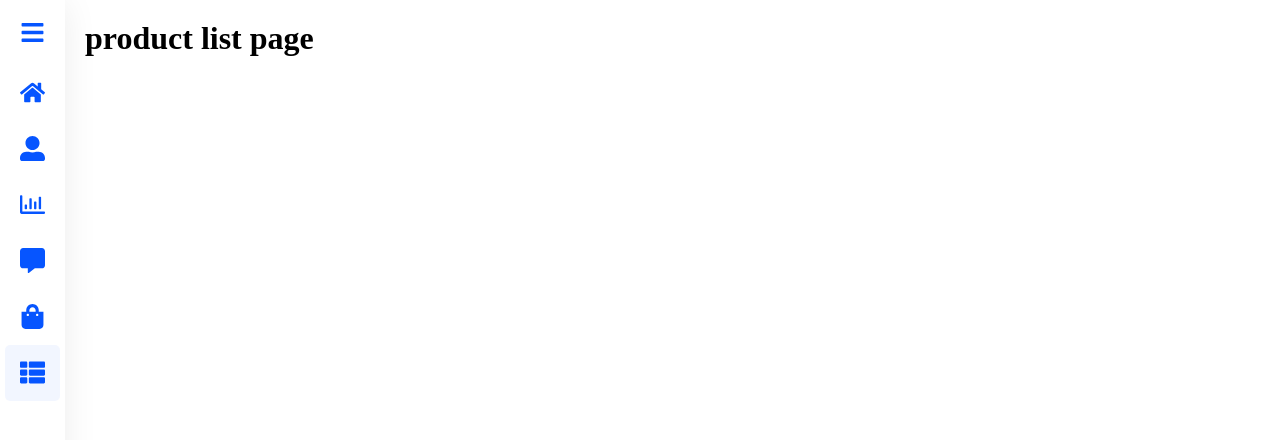
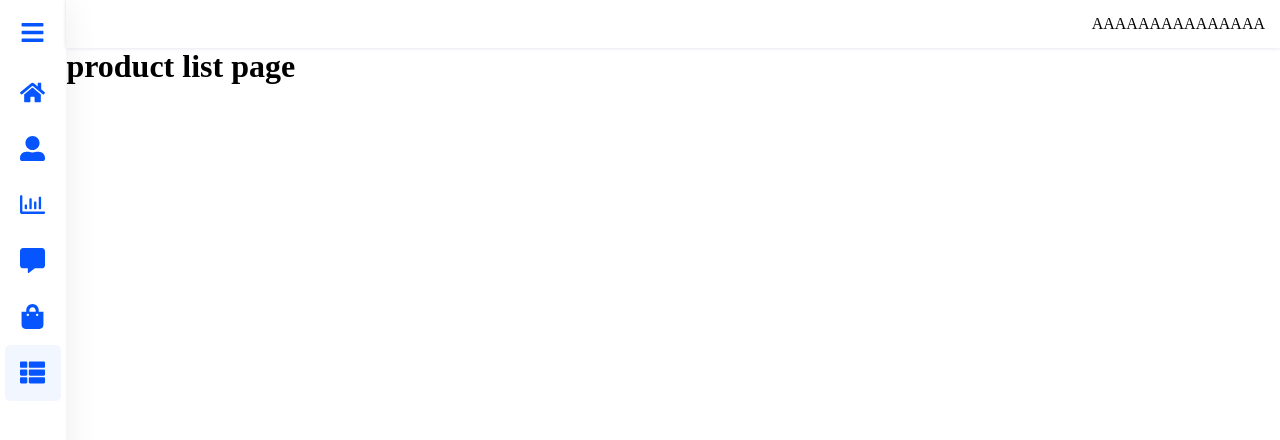
Before and after one commit to michael071788/MyReactWebAppPractice, a React (Create React App) app: page /productList in a window 1280 px wide. Shown: the top 440 px of the page. Built offline with nearby package versions, Linux system fonts and the light colour scheme.

Commit message:
added initial header content

```diff
--- /dev/null
+++ b/src/components/HeaderContent.jsx
@@ -0,0 +1,13 @@
+import React from 'react';
+
+const HeaderContent = () => {
+
+    return (
+           <div>
+            HeaderContent
+           </div>
+
+    );
+};
+
+export default HeaderContent;
--- a/src/components/LayoutAdmin.jsx
+++ b/src/components/LayoutAdmin.jsx
@@ -1,12 +1,22 @@
 import React from 'react';
 import SideBarContent from "./SideBarContent"
+import HeaderContent from './HeaderContent';
 
 const LayoutAdmin = ({children}) => {
     return (
         <div className="container">
            <SideBarContent />
 
-           <main>{children}</main>
+        <div style={{ display: "flex", flexDirection: "column", width: "100%"}}>
+            <div style={{display: "flex", justifyContent: "flex-end", padding: "15px", boxShadow: "0px 0px 4px #D9DDE7"}}>
+                AAAAAAAAAAAAAAA
+            </div>
+            <div style={{display: "flex",justifyContent: "stretch", height: "100%"}}>
+            <div>{children}</div>
+            </div>
+
+            </div>
+
         </div>
     );
 };
```
Also changed, not shown: 1 other file (tests, documents, lock files or other folders).
